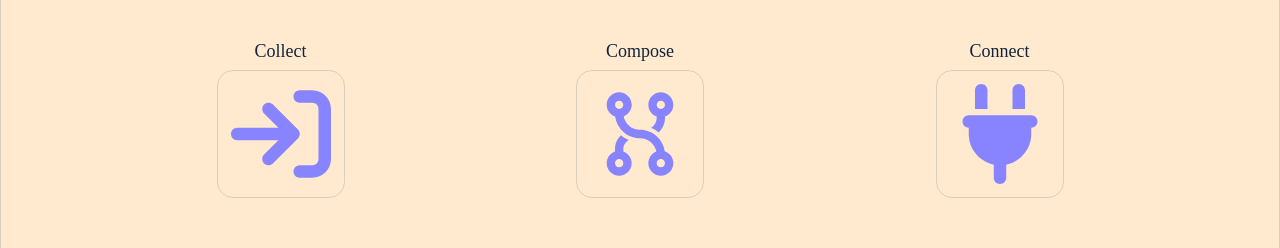
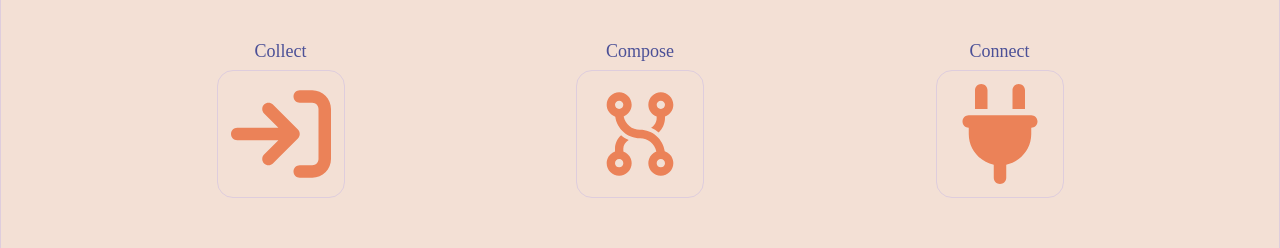
Before and after one commit to latticeplatform/lattice-local, a React (Vite) app in the folder frontend/: page / in a window 1280 px wide. Shown: the part 351-599 px from the top of the page. Built offline with nearby package versions, Linux system fonts and the light colour scheme; no server answers.

Commit message:
Updated CSS color palette and theming rules; changed app title to "Lattice".

```diff
--- a/frontend/index.html
+++ b/frontend/index.html
@@ -4,7 +4,7 @@
     <meta charset="UTF-8" />
     <link rel="icon" type="image/svg+xml" href="/favicon.svg" />
     <meta name="viewport" content="width=device-width, initial-scale=1.0" />
-    <title>frontend</title>
+    <title>Lattice</title>
   </head>
   <body>
     <div id="root"></div>
--- a/frontend/src/index.css
+++ b/frontend/src/index.css
@@ -2,21 +2,22 @@
   /* Palette */
   --violet: #8884ff;
   --slate: #808782;
-  --navy: #11233b;
+  --navy: #0d1b2e;
   --cream: #ffead0;
   --coral: #eb8258;
 
   /* Semantic — light mode */
-  --text: var(--slate);
-  --text-h: var(--navy);
-  --bg: var(--cream);
-  --border: color-mix(in srgb, var(--slate) 28%, var(--cream));
-  --code-bg: color-mix(in srgb, var(--slate) 10%, var(--cream));
-  --accent: var(--violet);
-  --accent2: var(--coral);
-  --accent-bg: color-mix(in srgb, var(--violet) 12%, transparent);
-  --accent-border: color-mix(in srgb, var(--violet) 45%, transparent);
-  --social-bg: color-mix(in srgb, var(--slate) 8%, var(--cream));
+  --text: color-mix(in srgb, var(--slate) 50%, var(--navy));
+  --text-h: color-mix(in srgb, var(--violet) 50%, var(--navy));
+  --bg: color-mix(in srgb, var(--violet) 10%, var(--cream));
+  --border: color-mix(in srgb, var(--violet) 28%, var(--cream));
+  --code-bg: color-mix(in srgb, var(--violet) 10%, var(--cream));
+  --accent: var(--coral);
+  --accent2: var(--violet);
+  --error: #ed4545;
+  --accent-bg: color-mix(in srgb, var(--coral) 12%, transparent);
+  --accent-border: color-mix(in srgb, var(--coral) 45%, transparent);
+  --social-bg: color-mix(in srgb, var(--violet) 15%, var(--cream));
   --shadow:
     color-mix(in srgb, var(--navy) 12%, transparent) 0 10px 15px -3px,
     color-mix(in srgb, var(--navy) 6%, transparent) 0 4px 6px -2px;
@@ -32,32 +33,27 @@
   text-rendering: optimizeLegibility;
   -webkit-font-smoothing: antialiased;
   -moz-osx-font-smoothing: grayscale;
+  transition: background 200ms ease;
 
   @media (max-width: 1024px) {
     font-size: 16px;
   }
 }
 
-@media (prefers-color-scheme: dark) {
-  :root {
+:root[data-theme='dark'] {
   --text: color-mix(in srgb, var(--slate) 60%, var(--cream));
   --text-h: var(--cream);
   --bg: var(--navy);
   --border: color-mix(in srgb, var(--slate) 25%, var(--navy));
   --code-bg: color-mix(in srgb, var(--slate) 12%, var(--navy));
+  --accent: var(--violet);
+  --accent2: var(--coral);
   --accent-bg: color-mix(in srgb, var(--violet) 15%, transparent);
   --accent-border: color-mix(in srgb, var(--violet) 45%, transparent);
   --social-bg: color-mix(in srgb, var(--slate) 10%, var(--navy));
-    --shadow:
-      color-mix(in srgb, var(--navy) 60%, transparent) 0 10px 15px -3px,
+  --shadow: color-mix(in srgb, var(--navy) 60%, transparent) 0 10px 15px -3px,
   color-mix(in srgb, var(--navy) 35%, transparent) 0 4px 6px -2px;
 }
-
-  #social .button-icon {
-    filter: invert(1) brightness(2);
-  }
-}
-
 #root {
   max-width: 100%;
   margin: 0 auto;
@@ -101,18 +97,3 @@ h2 {
 p {
   margin: 0;
 }
-
-code,
-.counter {
-  font-family: var(--mono), 'monospace';
-  display: inline-flex;
-  border-radius: 4px;
-  color: var(--text-h);
-}
-
-code {
-  font-size: 15px;
-  line-height: 135%;
-  padding: 4px 8px;
-  background: var(--code-bg);
-}
```
Lines whose indentation alone changed are shown as unchanged.
